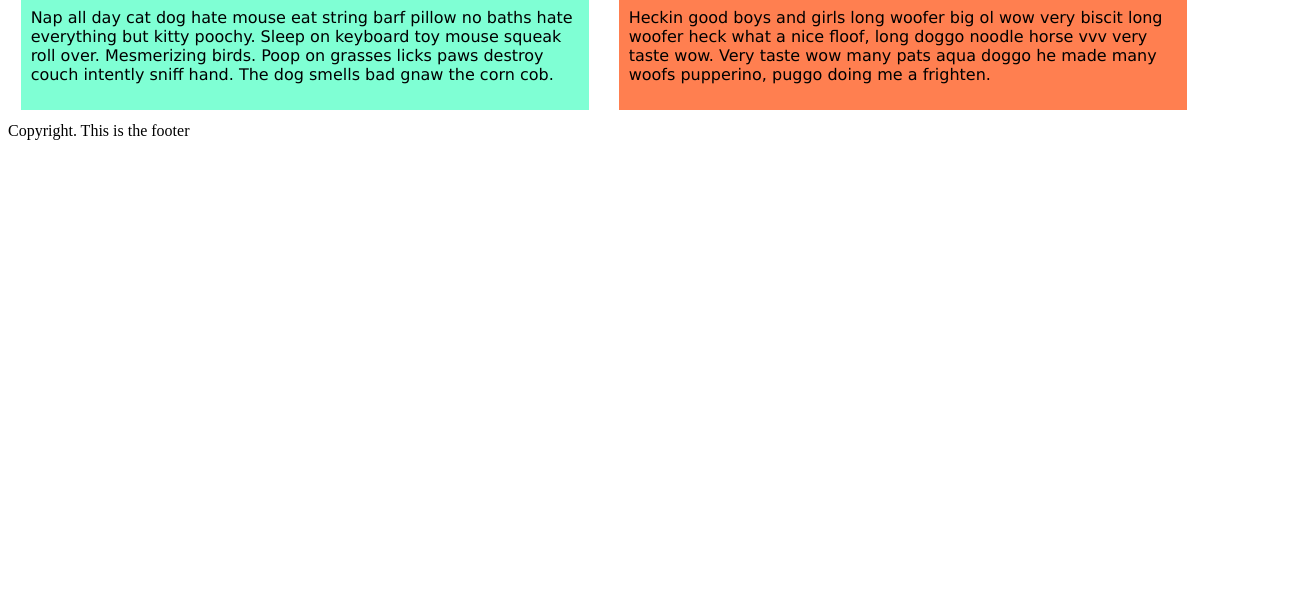
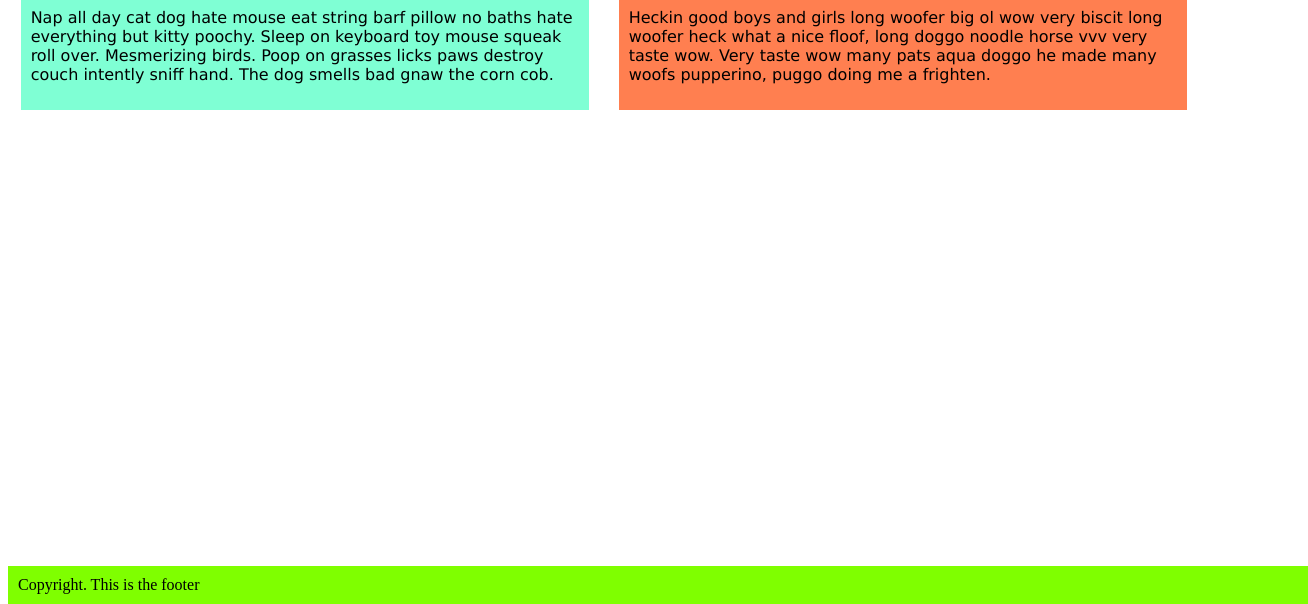
Before and after one commit to Xzone2486/Web_Development_Bootcamp, a plain HTML site: page 08/8.1 CSS Float/index.html in a window 1280 px wide. Shown: the part 196-800 px from the top of the page, 1308 px wide, since content can reach past the window. Drawn offline with Linux system fonts and the light colour scheme.

Commit message:
update in 8.1

```diff
--- a/08/8.1 CSS Float/index.html
+++ b/08/8.1 CSS Float/index.html
@@ -32,6 +32,14 @@
             margin: 1%;
             width: 45%;
         }
+        footer {
+          position: absolute;
+          display: inline;
+          bottom: 0px;
+          padding: 10px;
+          width: 100%;
+          background-color: chartreuse;
+        }
         </style>
   </head>
   <body>
```
